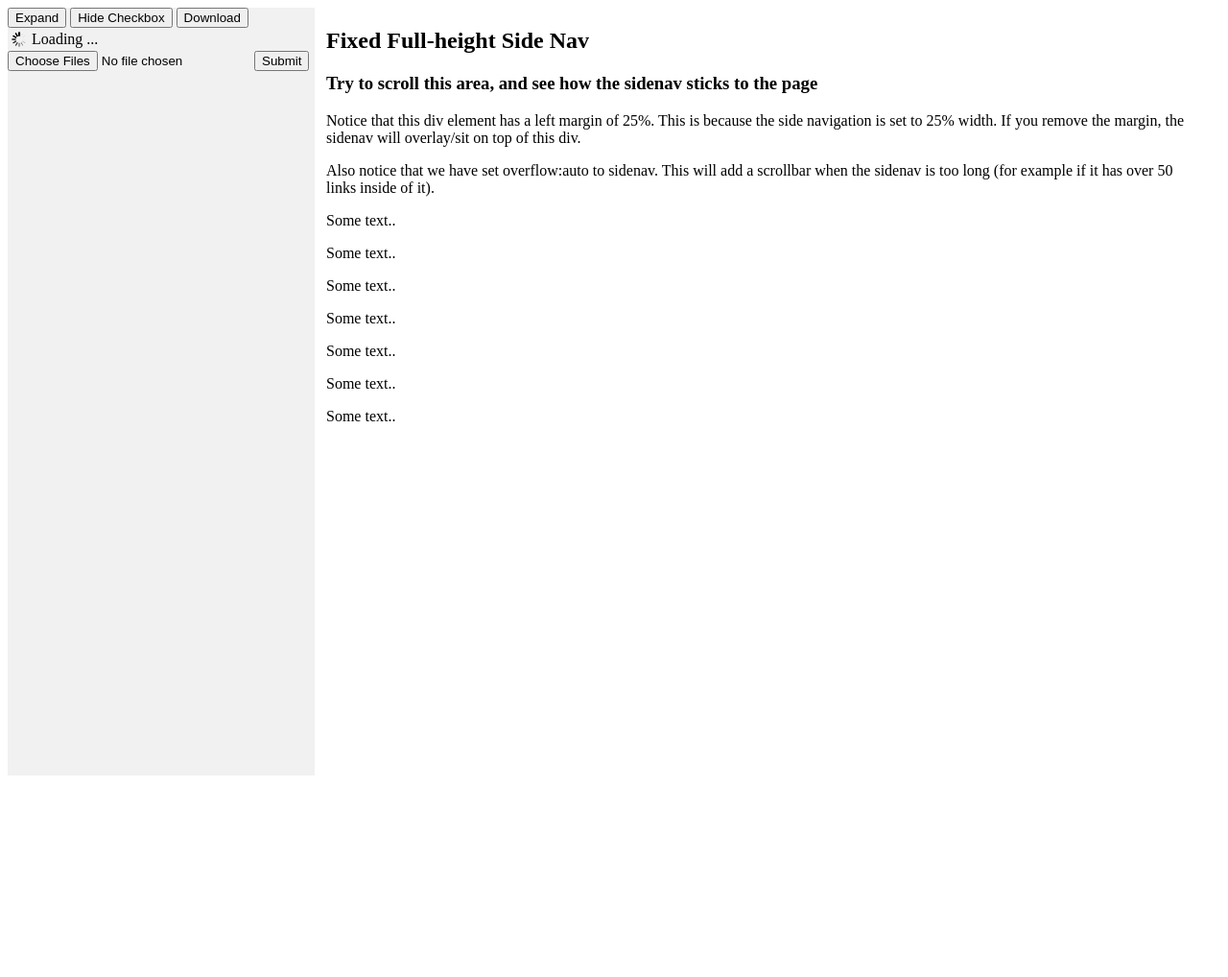
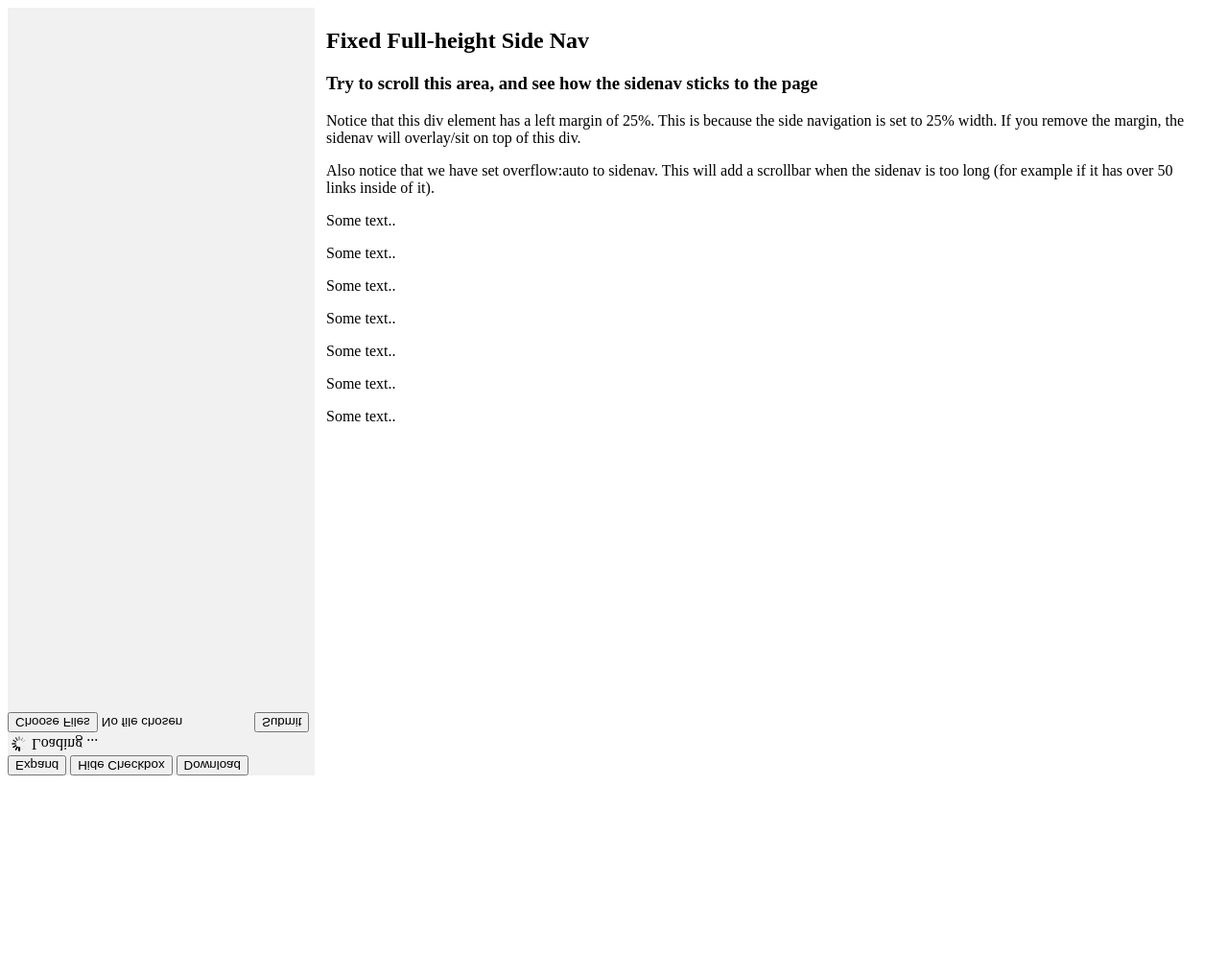
Before and after one commit to catdintran/econ2017, a Flask app: page / in a window 1280 px wide. Shown: the whole page at 96% size. Run offline with Flask 2, Linux system fonts and the light colour scheme; data that the repository does not hold is empty; some libraries are stand-ins or nearby versions.

Commit message:
Create index.html

```diff
--- a/templates/index.html
+++ b/templates/index.html
@@ -15,7 +15,7 @@
 <body>
 
 <div id="panel_container">
-  <div id="navbar">
+  <div id="navbar" class="Flipped">
       <div id="processing_icon" style="color:#0099ff; display:none"><i class="fa fa-cog fa-spin" style="font-size:24px"></i>
           <span>Processing ...</span>
         </div>
```
